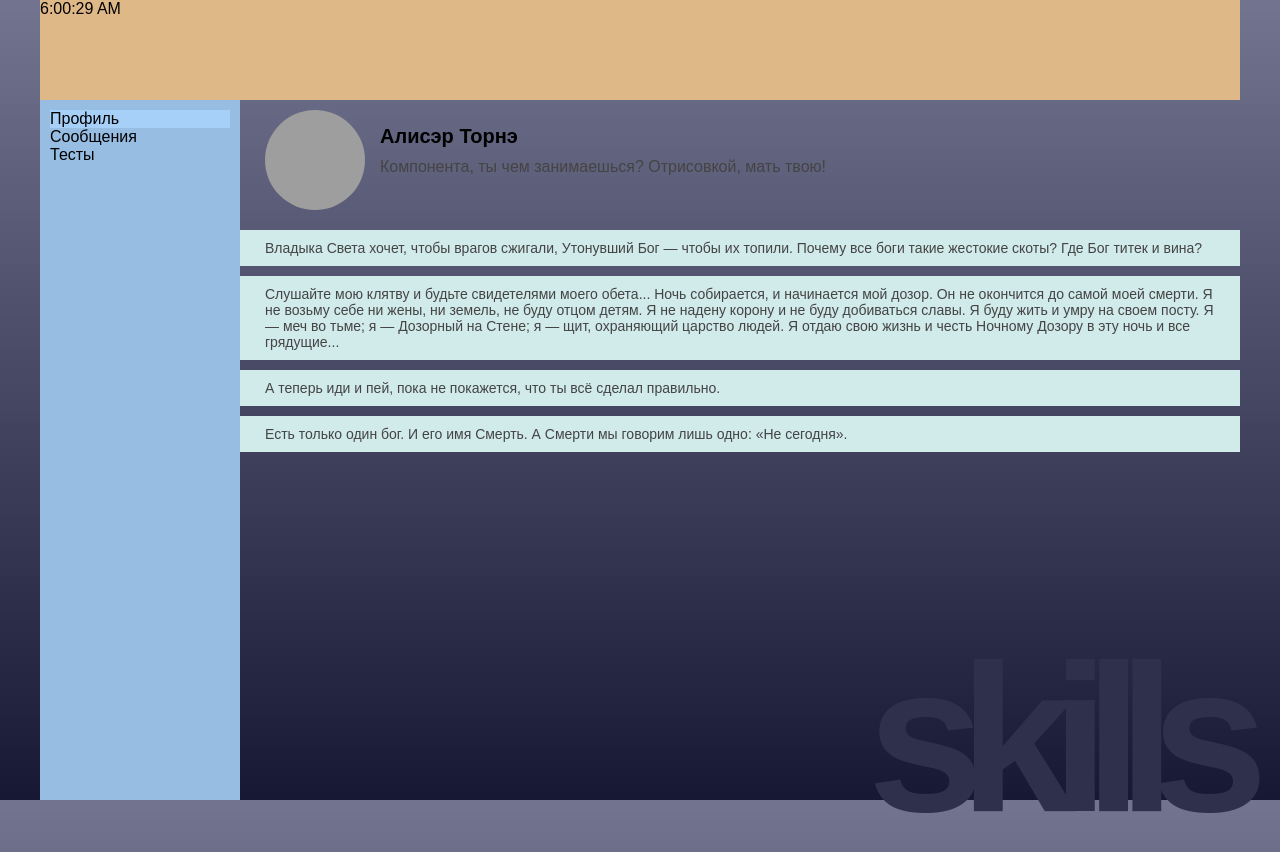
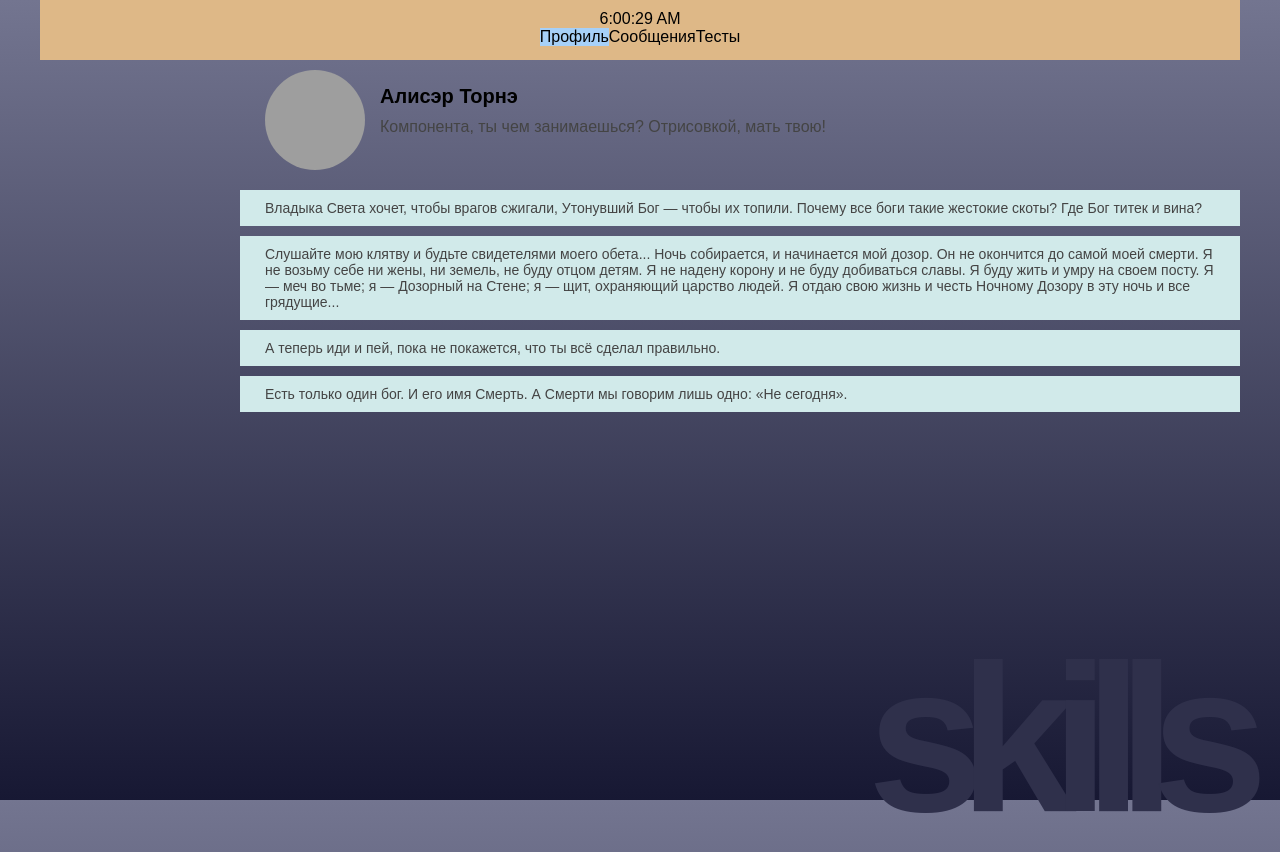
Before and after one commit to leonid-belikov/resume, a React app: page /profile in a window 1280 px wide. Shown: the top 852 px of the page. Built offline with nearby package versions, Linux system fonts and the light colour scheme; grey boxes are pictures that could not be loaded.

Commit message:
Навигация вынесена в хэдер

```diff
--- a/src/App.jsx
+++ b/src/App.jsx
@@ -4,7 +4,7 @@ import { connect } from 'react-redux';
 
 import css from "./App.module.css";
 import Header from "./components/Header/Header";
-import Navbar from "./components/Navbar/Navbar";
+// import Navbar from "./components/Navbar/Navbar";
 import Profile from "./components/Profile/Profile";
 import Dialogs from "./components/Dialogs/Dialogs";
 import Skills from "./components/Skills/Skills";
@@ -16,7 +16,7 @@ class App extends React.Component {
 			<BrowserRouter>
 				<div className={css.container}>
 					<Header/>
-					<Navbar/>
+					{/*<Navbar/>*/}
 					<div className={css.backTitle}>{this.props.backTitle}</div>
 					<div className={css.content}>
 						<Switch>
--- a/src/App.module.css
+++ b/src/App.module.css
@@ -5,7 +5,7 @@
     height: 100vh;
     margin: 0 auto;
     display: grid;
-    grid-template-rows: 100px 1fr;
+    grid-template-rows: 60px 1fr;
     grid-template-columns: 200px 1fr;
     grid-template-areas:
         "h h"
--- a/src/components/Header/Header.jsx
+++ b/src/components/Header/Header.jsx
@@ -1,11 +1,17 @@
 import React from 'react';
 import css from './Header.module.css';
 import Clock from "../Clock/Clock";
+import {NavLink} from "react-router-dom";
 
 const Header = () => {
     return (
         <div className={css.header}>
 			<Clock/>
+			<div className={css.nav}>
+                <NavLink className={css.item} activeClassName={css.active} to="/profile">Профиль</NavLink>
+                <NavLink className={css.item} activeClassName={css.active} to="/dialogs">Сообщения</NavLink>
+                <NavLink className={css.item} activeClassName={css.active} to="/test">Тесты</NavLink>
+            </div>
 		</div>
     )
 };
--- a/src/components/Header/Header.module.css
+++ b/src/components/Header/Header.module.css
@@ -1,4 +1,29 @@
 .header {
     grid-area: h;
     background-color: burlywood;
+    display: flex;
+    flex-direction: column;
+    align-items: center;
+    padding: 10px;
 }
+
+.nav {
+    display: flex;
+}
+
+.item {
+    text-decoration: none;
+    color: #000;
+}
+
+.item:visited {
+    color: #000;
+}
+
+.item:hover {
+    color: #555;
+}
+
+.active {
+    background-color: #a6d0f8;
+}
```
